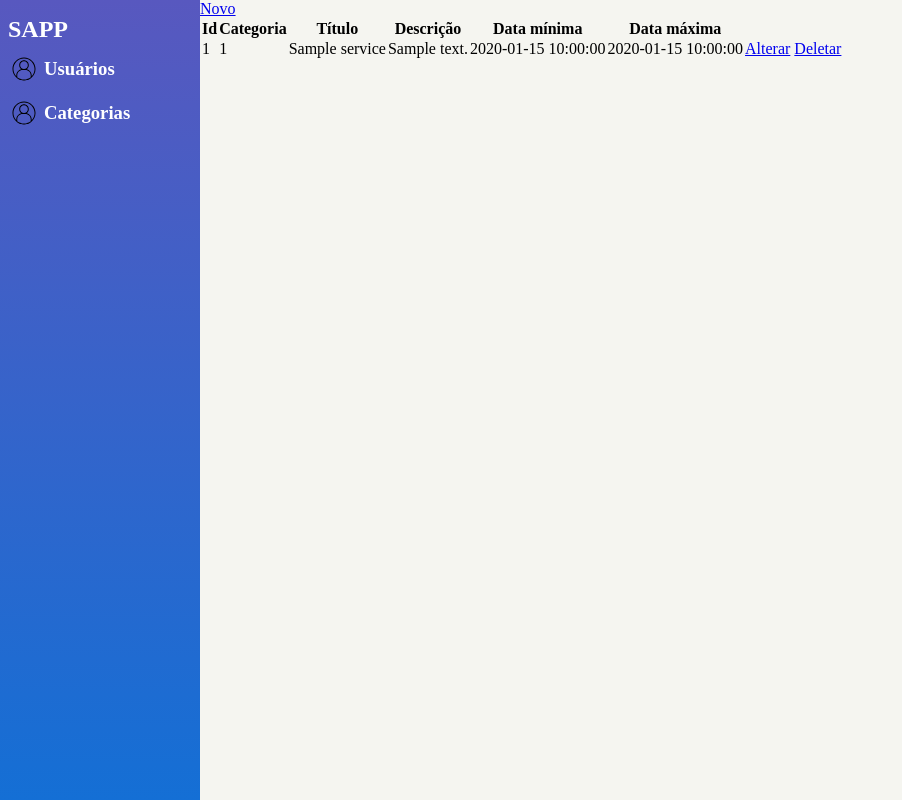
After one commit to cristianbtzk/Service-appointment-platform, a PHP site: page /my-services.php in a window 1280 px wide. The commit adds this page. Shown: the whole page, without its empty margins (0-902 px from the left). Run offline with PHP 8.4, Linux system fonts and the light colour scheme; the visitor is signed in with stand-in values (Sample User, id 1); tables that the repository leaves empty hold one stand-in row (values such as "Sample post").

Commit message:
Add services crud

```diff
--- a/classes/Service.class.php
+++ b/classes/Service.class.php
@@ -1,7 +1,7 @@
 <?php
-  include_once 'AbsIdDescription.php';
+  include_once __DIR__ . '/AbsIdDescription.class.php';
 
-  class Message extends AbsIdDescription{
+  class Service extends AbsIdDescription{
     private $title;
     private $description;
     private $minDate;
@@ -10,10 +10,11 @@
     private $category;
     private $status;
 
-    function __construct($status, $category, $user, $maxDate, $minDate, $description, $id)
+    function __construct($status, $title, $category, $user, $maxDate, $minDate, $description, $id = null)
     {
       parent::__construct($description, $id);
       $this->setStatus($status);
+      $this->setTitle($title);
       $this->setCategory($category);
       $this->setUser($user);
       $this->setMaxDate($maxDate);
--- a/controllers/service.php
+++ b/controllers/service.php
@@ -3,6 +3,8 @@
 include_once __DIR__ ."/../conf/default.inc.php";
 require_once __DIR__ ."/../conf/Connection.php";
 require_once __DIR__ ."/../autoload.php";
+
+session_start();
 
 $action = isset($_GET['action']) ? $_GET['action'] : "";
 if ($action == "delete") {
@@ -13,29 +15,95 @@ if ($action == "delete") {
 $action = isset($_POST['action']) ? $_POST['action'] : "";
 
 if ($action == "create") {
+  $userId = $_SESSION['userId'];
   $categoryId = isset($_POST['category_id']) ? $_POST['category_id'] : "";
   $title = isset($_POST['title']) ? $_POST['title'] : "";
   $description = isset($_POST['description']) ? $_POST['description'] : "";
-  $password = isset($_POST['password']) ? $_POST['password'] : "";
   $minDate = isset($_POST['min-date']) ? $_POST['min-date'] : "";
   $maxDate = isset($_POST['max-date']) ? $_POST['max-date'] : "";
-  print_r($minDate);
+  $service = new Service(1, $title, $categoryId, $userId, $maxDate, $minDate, $description);
+  createService($service);
 }
 
-function create(User $user)
+if ($action == "update") {
+  $id = isset($_POST['id']) ? $_POST['id'] : "";
+  $userId = $_SESSION['userId'];
+  $categoryId = isset($_POST['category_id']) ? $_POST['category_id'] : "";
+  $title = isset($_POST['title']) ? $_POST['title'] : "";
+  $description = isset($_POST['description']) ? $_POST['description'] : "";
+  $minDate = isset($_POST['min-date']) ? $_POST['min-date'] : "";
+  $maxDate = isset($_POST['max-date']) ? $_POST['max-date'] : "";
+  $service = new Service(1, $title, $categoryId, $userId, $maxDate, $minDate, $description, $id);
+  updateService($service);
+}
+
+function findServiceById($id)
 {
   $pdo = Connection::getInstance();
-  $passwordHash = sha1($user->getPassword());
+  $query = $pdo->prepare("SELECT * from services where id=:id");
+  $query->bindValue(':id', $id, PDO::PARAM_STR);
+  $query->execute();
 
-  $query = $pdo->prepare("INSERT INTO users (is_active, role_id, email, name, password, cpf, cnpj) values (1, :role_id, :email, :name, :password, :cpf, :cnpj);");
-  $query->bindValue(':role_id', $user->getRole(), PDO::PARAM_STR);
-  $query->bindValue(':email', $user->getEmail(), PDO::PARAM_STR);
-  $query->bindValue(':name', $user->getName(), PDO::PARAM_STR);
-  $query->bindValue(':password',$passwordHash, PDO::PARAM_STR);
-  $query->bindValue(':cpf', $user->getCpf(), PDO::PARAM_STR);
-  $query->bindValue(':cnpj', $user->getCnpj(), PDO::PARAM_STR);
+  $row = $query->fetch(PDO::FETCH_ASSOC);
+
+  if($row) {
+    return new Service($row['status_id'], $row['title'], $row['category_id'], $row['user_id'], $row['max_date'], $row['min_date'], $row['description'], $row['id']);
+  }
+
+  return $row;
+}
+
+function findByUser($userId)
+{
+  $pdo = Connection::getInstance();
+  $query = $pdo->prepare("SELECT * from services where user_id=:user_id");
+  $query->bindValue(':user_id', $userId, PDO::PARAM_STR);
+  $query->execute();
+  $result = array();
+  foreach($query as $row){
+    array_push($result, new Service($row['status_id'], $row['title'], $row['category_id'], $row['user_id'], $row['max_date'], $row['min_date'], $row['description'], $row['id']));
+  }
+  return $result;
+}
+
+function createService(Service $service)
+{
+  $pdo = Connection::getInstance();
+
+  $query = $pdo->prepare("INSERT INTO services (user_id, category_id, status_id, title, description, min_date, max_date)
+    values (:user_id, :category_id, :status_id, :title, :description, :min_date, :max_date);");
+  $query->bindValue(':user_id', $service->getUser(), PDO::PARAM_STR);
+  $query->bindValue(':category_id', $service->getCategory(), PDO::PARAM_STR);
+  $query->bindValue(':status_id', $service->getStatus(), PDO::PARAM_STR);
+  $query->bindValue(':title',$service->getTitle(), PDO::PARAM_STR);
+  $query->bindValue(':description', $service->getDescription(), PDO::PARAM_STR);
+  $query->bindValue(':min_date', $service->getMinDate(), PDO::PARAM_STR);
+  $query->bindValue(':max_date', $service->getMaxDate(), PDO::PARAM_STR);
   print_r($query);
   $query->execute();
 
-  header("location:../categories.php");
+  header("location:../my-services.php");
 }
+
+function updateService(Service $service)
+{
+  $pdo = Connection::getInstance();
+  print_r($service);
+  $query = $pdo->prepare('UPDATE services SET title=:title, description=:description, min_date=:min_date, max_date=:max_date WHERE id=:id;');
+  $query->bindValue(':title', $service->getTitle(), PDO::PARAM_STR);
+  $query->bindValue(':description', $service->getDescription(), PDO::PARAM_STR);
+  $query->bindValue(':min_date', $service->getMinDate(), PDO::PARAM_STR);
+  $query->bindValue(':max_date',$service->getMaxDate(), PDO::PARAM_STR);
+  $query->bindValue(':id', $service->getId(), PDO::PARAM_STR);
+  $query->execute();
+  header("location:../my-services.php");
+}
+
+function deleteService($id)
+{
+  $pdo = Connection::getInstance();
+  $query = $pdo->prepare('DELETE FROM services WHERE id=:id;');
+  $query->bindValue(':id', $id, PDO::PARAM_STR);
+  $query->execute();
+  header("location:../my-services.php");
+}
--- /dev/null
+++ b/my-services.php
@@ -0,0 +1,78 @@
+<!DOCTYPE html>
+<html lang="en">
+<?php
+require_once __DIR__ . "/autoload.php";
+require __DIR__ . '/controllers/service.php';
+
+?>
+
+<head>
+  <meta charset="UTF-8">
+  <meta name="viewport" content="width=device-width, initial-scale=1.0">
+  <link rel="stylesheet" href="css/categories.css">
+  <script type="text/javascript" src="js/util.js"></script>
+  <title>Document</title>
+</head>
+
+<body>
+  <div class="categories-container">
+    <?php include('./menu.php') ?>
+    <div>
+      <a href="new-service.php">Novo</a><br>
+      <table>
+        <thead>
+          <th>Id</th>
+          <th>Categoria</th>
+          <th>Título</th>
+          <th>Descrição</th>
+          <th>Data mínima</th>
+          <th>Data máxima</th>
+        </thead>
+        <tbody>
+          <?php
+          try {
+            $services = findByUser($_SESSION['userId']);
+            foreach ($services as $service) {
+          ?>
+              <tr>
+                <td>
+                  <?=$service->getId() ?>
+                </td>
+                <td>
+                  <?php echo
+                    $service->getCategory() ?>
+                </td>
+                <td>
+                  <?php echo
+                    $service->getTitle() ?>
+                </td>
+                <td>
+                  <?php echo
+                    $service->getDescription() ?>
+                </td>
+                <td>
+                  <?php echo
+                    $service->getMinDate() ?>
+                </td>
+                <td>
+                  <?php echo
+                    $service->getMaxDate() ?>
+                </td>
+                <td>
+                  <a href="new-service.php?operation=update&id=<?=$service->getId() ?>">Alterar</a>
+                  <a href="javascript:remove('controllers/service.php?action=delete&id=<?= $service->getId() ?>')">Deletar</a>
+                </td>
+              </tr>
+          <?php
+            }
+          } catch (PDOException $e) {
+            echo 'Error: ' . $e->getMessage();
+          }
+          ?>
+        </tbody>
+      </table>
+    </div>
+  </div>
+</body>
+
+</html>
```
Also changed, not shown: new-service.php (+12 -5 lines).
